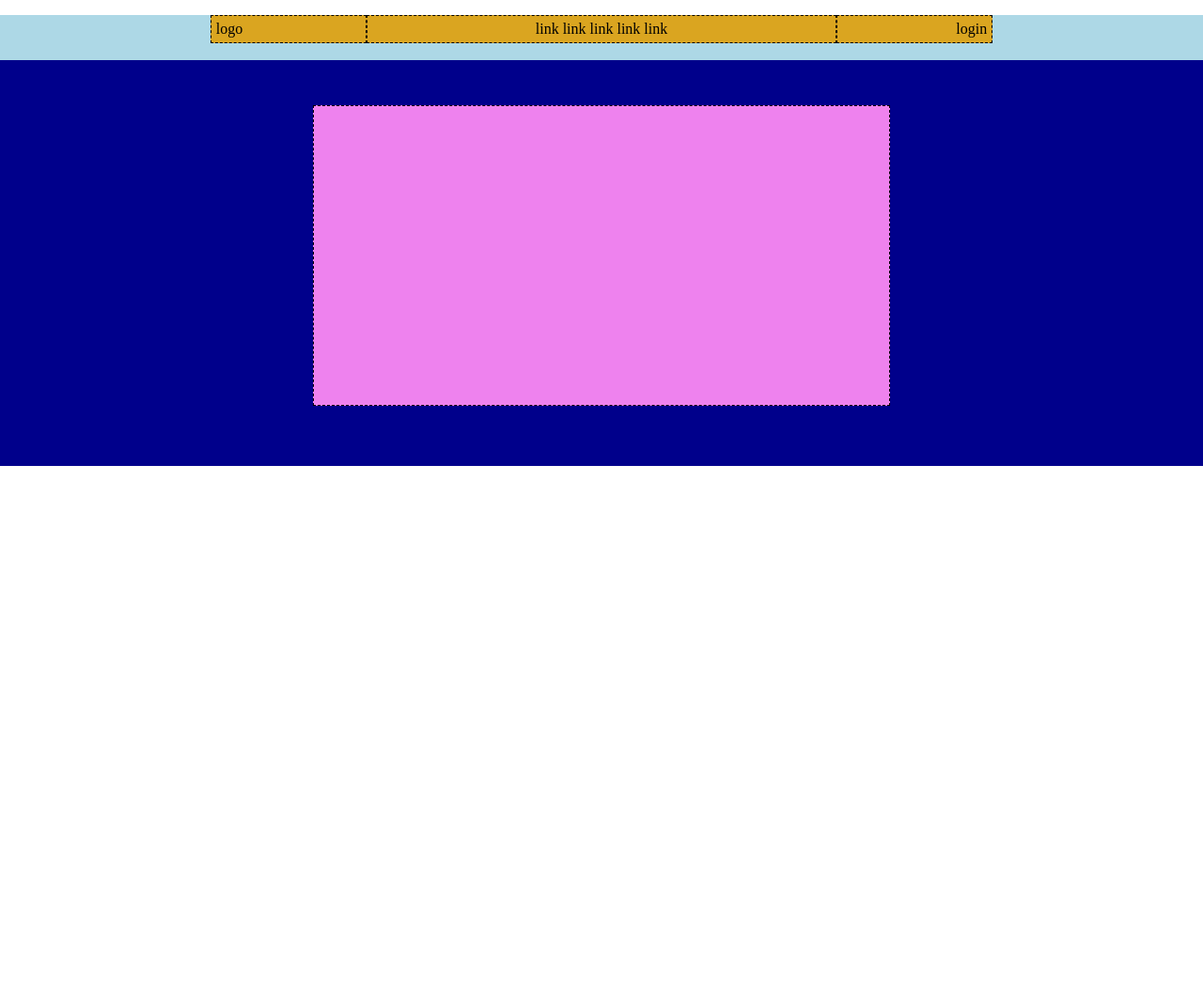
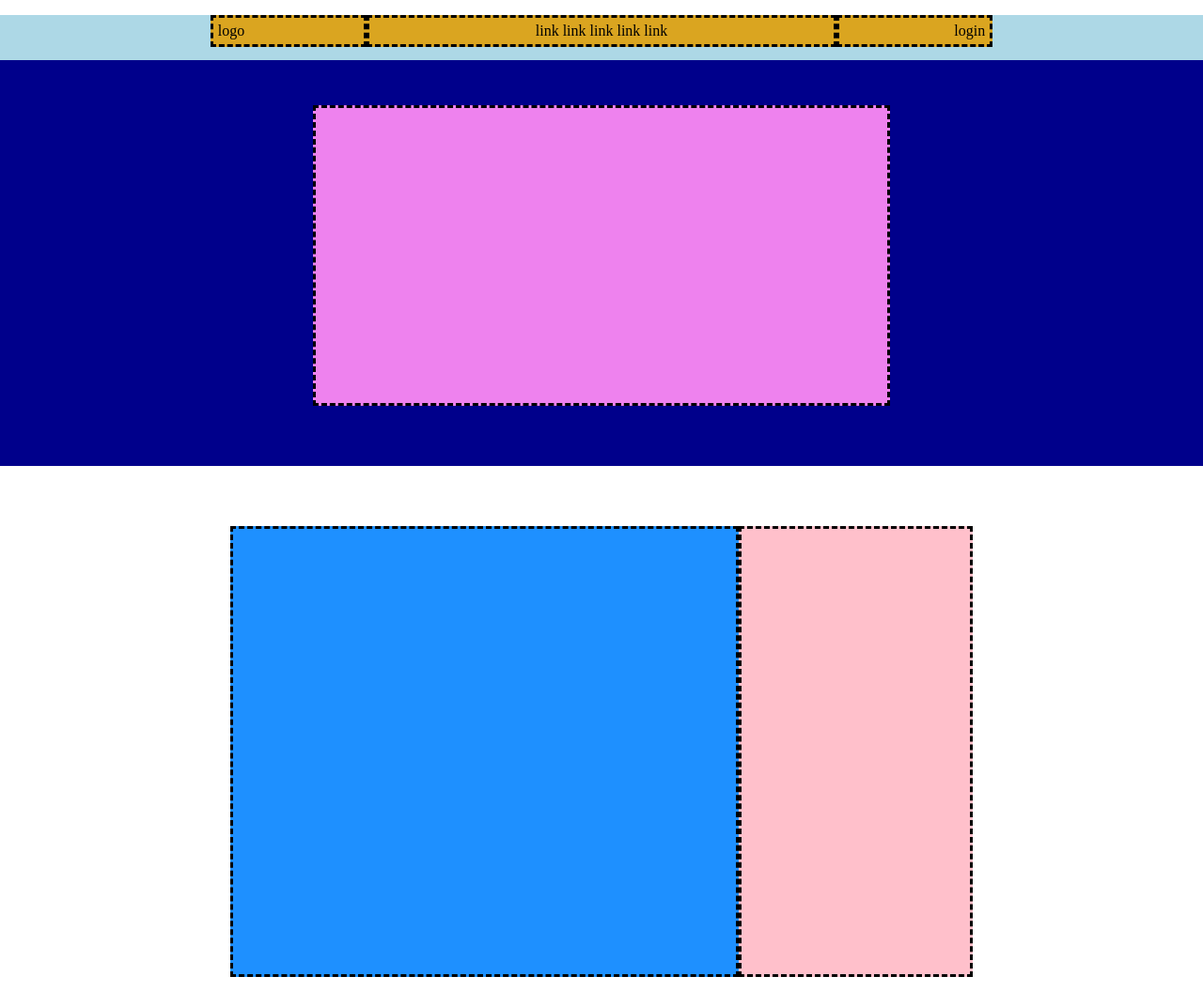
Before and after one commit to AndreaFumagalli4/htmlcss-struttura-discord, a plain HTML site: page index.html in a window 1280 px wide. Shown: the whole page at 94% size. Before the commit the page ends 976 px from the top, so only its background shows below. Drawn offline with Linux system fonts and the light colour scheme.

Commit message:
add a section into main

```diff
--- a/css/style.css
+++ b/css/style.css
@@ -20,14 +20,14 @@ div.flex-container{
     width: 65%;
 }
 
-div.header-container{
+div.container{
     justify-content: center;
     margin: 1rem auto;
 }
 
 div.flex-item-header{
     background-color: #daa520;
-    border: 1px dashed black;
+    border: .2rem dashed black;
     padding: .3rem;
 }
 
@@ -54,7 +54,7 @@ div#login{
 
 section.bottom{
     background-color: #ee82ee;
-    border: 1px dashed black;
+    border: .2rem dashed black;
     height: 20rem;
     width: 48%;
     margin: 3rem auto;
@@ -62,8 +62,19 @@ section.bottom{
 
 div.flex-item-main{
     height: 30rem;
+    border: .2rem dashed black;
 }
 
 div.img{
+    background-color: #1e90ff;
+    width: 65%;
+}
 
+div.content{
+    background-color: #ffc0cb;
+    width: 30%;
 }
+
+section.main-section{
+    margin-top: 4rem;
+}
--- a/index.html
+++ b/index.html
@@ -14,7 +14,7 @@
             <!-- section top -->
             <section class="top">
 
-                <div class="flex-container header-container">
+                <div class="flex-container container">
 
                     <div id="logo" class="flex-item-header">
                         logo
@@ -54,9 +54,9 @@
 
         <main>
 
-            <section>
+            <section class="main-section">
 
-                <div class="flex-container">
+                <div class="flex-container container">
 
                     <div class="flex-item-main img">
 
```
